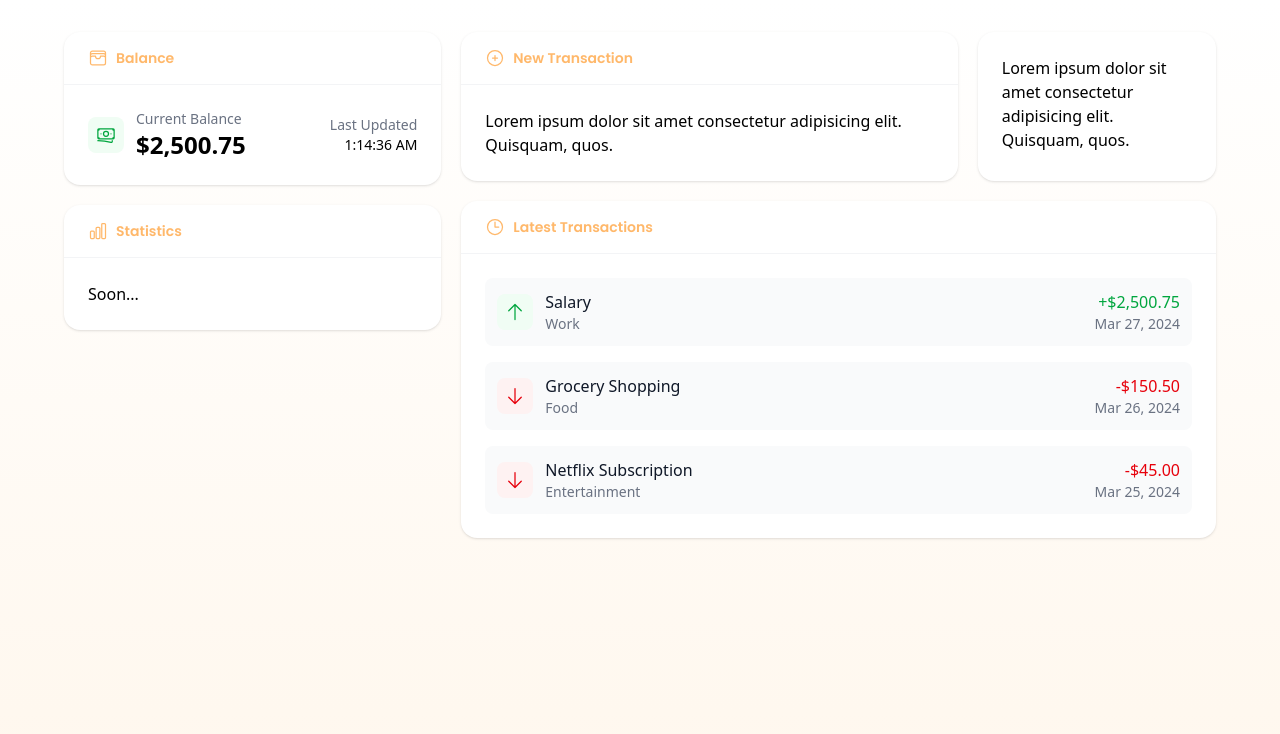
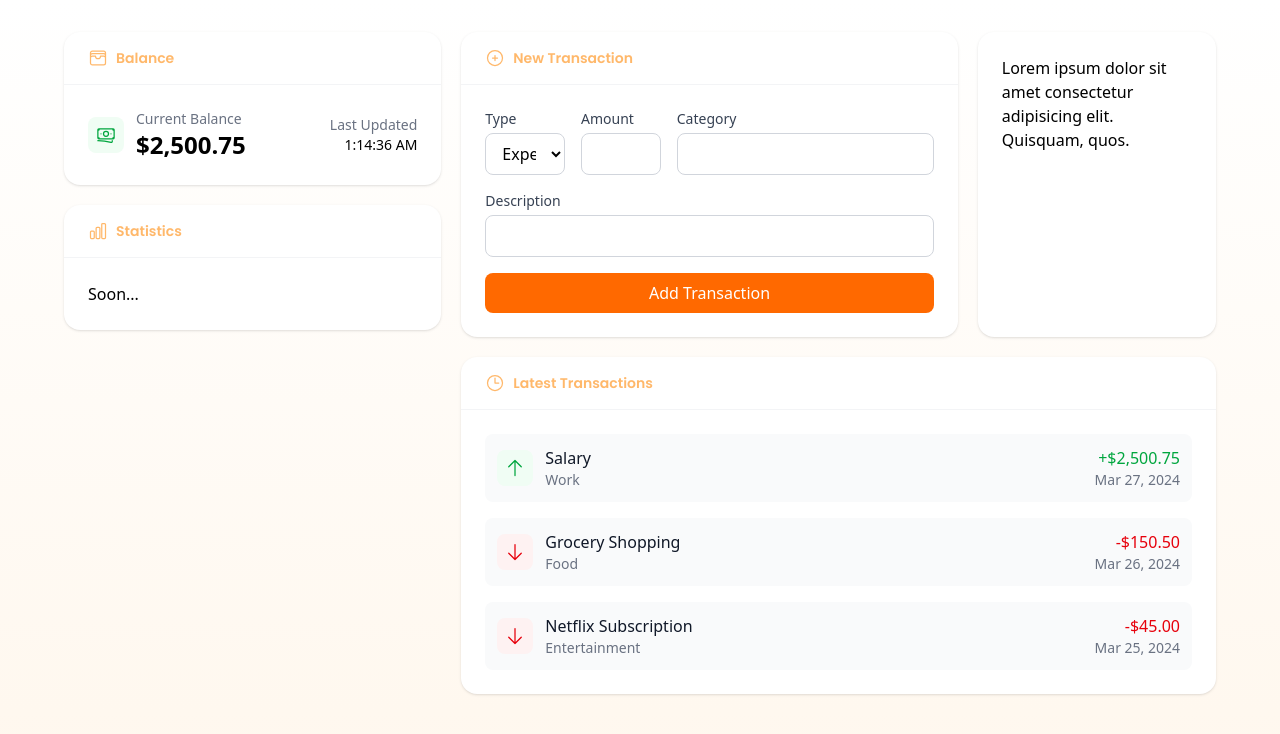
Before and after one commit to samuelfs96/my-personal-wallet-app, a React (Vite) app: page / in a window 1280 px wide. Shown: the top 734 px of the page. Built offline with nearby package versions, Linux system fonts and the light colour scheme.

Commit message:
feat: :sparkles: create transactionform component

```diff
--- a/src/App.tsx
+++ b/src/App.tsx
@@ -1,12 +1,13 @@
-import { Balance, Card, Transactions } from '@/components';
+import { Balance, Card, TransactionForm, Transactions } from '@/components';
 import { WalletIcon, ChartBarIcon, PlusCircleIcon, ClockIcon } from '@heroicons/react/24/outline';
 import '@/App.css';
 import { Transaction } from '@/models';
+import { TransactionType } from '@/models/transactionTypes';
 
 const sampleTransactions: Transaction[] = [
   {
     id: '1',
-    type: 'income',
+    type: TransactionType.INCOME,
     amount: 2500.75,
     description: 'Salary',
     date: 'Mar 27, 2024',
@@ -14,7 +15,7 @@ const sampleTransactions: Transaction[] = [
   },
   {
     id: '2',
-    type: 'expense',
+    type: TransactionType.EXPENSE,
     amount: 150.5,
     description: 'Grocery Shopping',
     date: 'Mar 26, 2024',
@@ -22,7 +23,7 @@ const sampleTransactions: Transaction[] = [
   },
   {
     id: '3',
-    type: 'expense',
+    type: TransactionType.EXPENSE,
     amount: 45.0,
     description: 'Netflix Subscription',
     date: 'Mar 25, 2024',
@@ -46,13 +47,13 @@ function App() {
           <div className="flex-2 flex flex-col gap-5">
             <div className="grid grid-cols-3 gap-5">
               <Card
+                className="col-span-2"
                 title="New Transaction"
-                className="col-span-2"
                 icon={<PlusCircleIcon className="w-5 h-5" />}
               >
-                <p>Lorem ipsum dolor sit amet consectetur adipisicing elit. Quisquam, quos.</p>
+                <TransactionForm onSubmit={() => {}} />
               </Card>
-              <Card className="col-span-1">
+              <Card>
                 <p>Lorem ipsum dolor sit amet consectetur adipisicing elit. Quisquam, quos.</p>
               </Card>
             </div>
--- /dev/null
+++ b/src/components/TransactionForm.tsx
@@ -0,0 +1,92 @@
+import React, { useState } from 'react';
+import { Transaction } from '@/models';
+import { TransactionType } from '@/models/transactionTypes';
+
+interface TransactionFormProps {
+  onSubmit: (transaction: Omit<Transaction, 'id' | 'date'>) => void;
+}
+
+export const TransactionForm: React.FC<TransactionFormProps> = ({ onSubmit }) => {
+  const [formData, setFormData] = useState<{
+    type: TransactionType;
+    amount: string;
+    description: string;
+    category: string;
+  }>({
+    type: TransactionType.EXPENSE,
+    amount: '',
+    description: '',
+    category: '',
+  });
+
+  const handleSubmit = (e: React.FormEvent) => {
+    e.preventDefault();
+    onSubmit({
+      ...formData,
+      amount: parseFloat(formData.amount),
+    });
+    setFormData({
+      type: TransactionType.EXPENSE,
+      amount: '',
+      description: '',
+      category: '',
+    });
+  };
+
+  return (
+    <form onSubmit={handleSubmit} className="space-y-4">
+      <div className="flex gap-4">
+        <div className="flex-1">
+          <label className="block text-sm font-medium text-gray-700 mb-1">Type</label>
+          <select
+            value={formData.type}
+            onChange={(e) => setFormData({ ...formData, type: e.target.value as TransactionType })}
+            className="w-full px-3 py-2 border border-gray-300 rounded-lg focus:outline-none focus:ring-2 focus:ring-orange-500"
+          >
+            <option value={TransactionType.EXPENSE}>Expense</option>
+            <option value={TransactionType.INCOME}>Income</option>
+          </select>
+        </div>
+        <div className="flex-1">
+          <label className="block text-sm font-medium text-gray-700 mb-1">Amount</label>
+          <input
+            type="number"
+            step="0.01"
+            value={formData.amount}
+            onChange={(e) => setFormData({ ...formData, amount: e.target.value })}
+            className="w-full px-3 py-2 border border-gray-300 rounded-lg focus:outline-none focus:ring-2 focus:ring-orange-500"
+            required
+          />
+        </div>
+        <div>
+          <label className="block text-sm font-medium text-gray-700 mb-1">Category</label>
+          <input
+            type="text"
+            value={formData.category}
+            onChange={(e) => setFormData({ ...formData, category: e.target.value })}
+            className="w-full px-3 py-2 border border-gray-300 rounded-lg focus:outline-none focus:ring-2 focus:ring-orange-500"
+            required
+          />
+        </div>
+      </div>
+
+      <div>
+        <label className="block text-sm font-medium text-gray-700 mb-1">Description</label>
+        <input
+          type="text"
+          value={formData.description}
+          onChange={(e) => setFormData({ ...formData, description: e.target.value })}
+          className="w-full px-3 py-2 border border-gray-300 rounded-lg focus:outline-none focus:ring-2 focus:ring-orange-500"
+          required
+        />
+      </div>
+
+      <button
+        type="submit"
+        className="w-full py-2 px-4 bg-orange-500 text-white rounded-lg hover:bg-orange-600 focus:outline-none focus:ring-2 focus:ring-orange-500 focus:ring-offset-2"
+      >
+        Add Transaction
+      </button>
+    </form>
+  );
+};
--- a/src/components/index.ts
+++ b/src/components/index.ts
@@ -1,4 +1,5 @@
-// Export components here
+// Export common components here
 export { Balance } from './Balance';
 export { Card } from './Card';
 export { Transactions } from './Transactions';
+export { TransactionForm } from './TransactionForm';
--- a/src/models/transaction.ts
+++ b/src/models/transaction.ts
@@ -1,6 +1,8 @@
+import { TransactionType } from './transactionTypes';
+
 export interface Transaction {
   id: string;
-  type: 'income' | 'expense';
+  type: TransactionType;
   amount: number;
   description: string;
   date: string;
--- /dev/null
+++ b/src/models/transactionTypes.ts
@@ -0,0 +1,4 @@
+export enum TransactionType {
+  INCOME = 'income',
+  EXPENSE = 'expense',
+}
```
